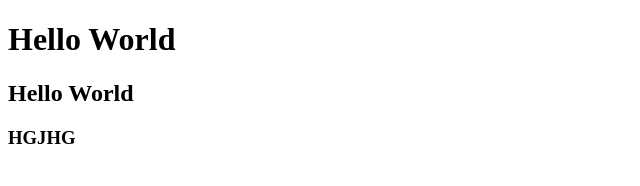
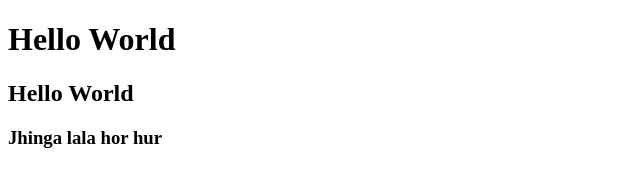
Before and after one commit to huzi1234-wq/Huzaifa-s-Code, a plain HTML site: page index.html in a window 1280 px wide. Shown: the whole page, without its empty margins (0-640 px from the left). Drawn offline with Linux system fonts and the light colour scheme.

Commit message:
Update index.html

```diff
--- a/index.html
+++ b/index.html
@@ -9,6 +9,6 @@
 <body>
 <h1>Hello World</h1>
 <h2>Hello World</h2>
-<h3>HGJHG</h3>
+<h3>Jhinga lala hor hur</h3>
 </body>
 </html>
```
